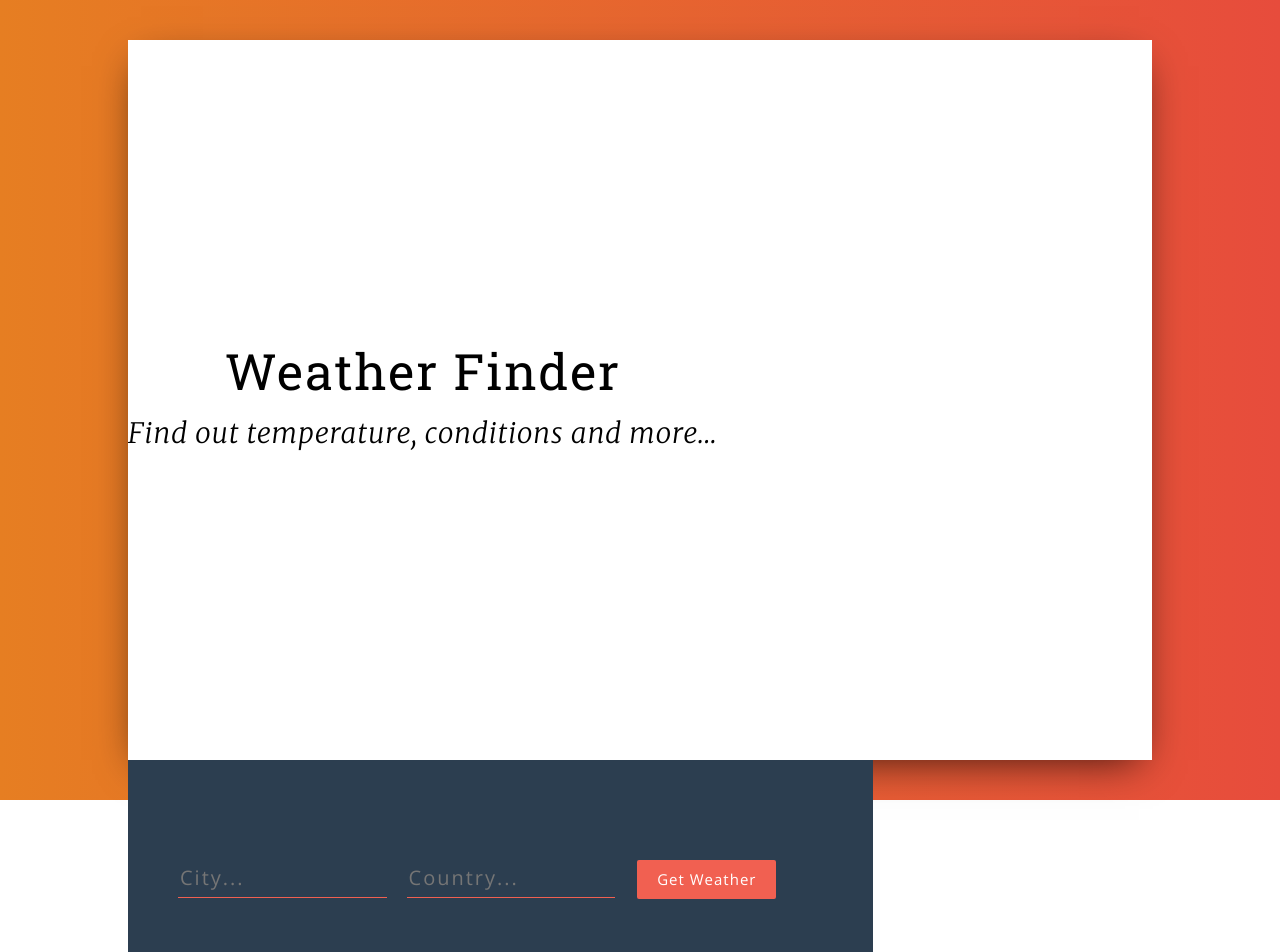
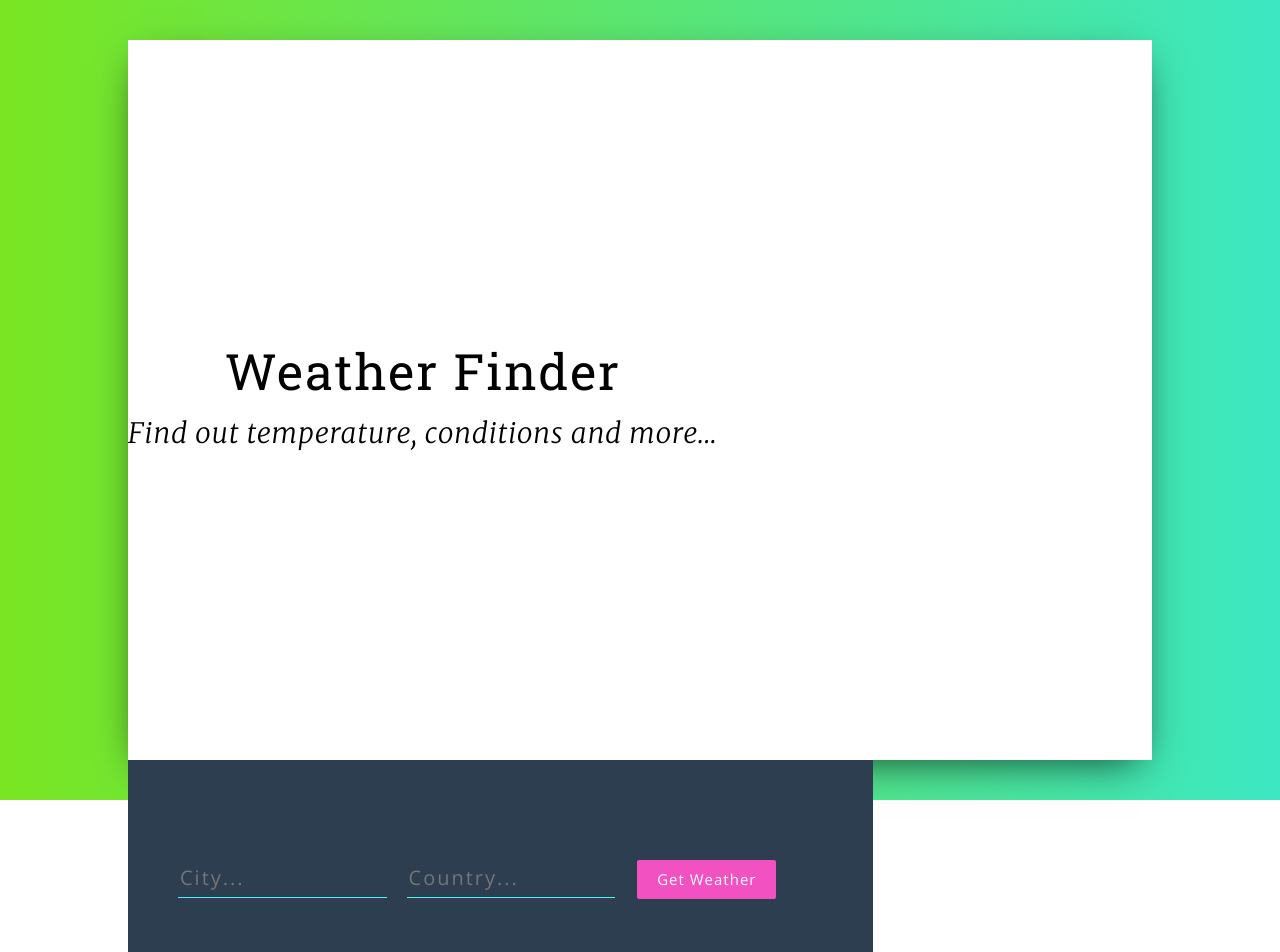
Before and after one commit to Venkatnatraj/React-weather-App, a React (Create React App) app in the folder natraj/: page / in a window 1280 px wide. Shown: the top 952 px of the page. Built offline with nearby package versions, Linux system fonts and the light colour scheme.

Commit message:
Changes made

```diff
--- a/natraj/src/App.css
+++ b/natraj/src/App.css
@@ -7,7 +7,7 @@ body {
 }
 
 .wrapper {
-  background: linear-gradient(to right, #e67e22, #e74c3c);
+  background: linear-gradient(to right, #7ae622, #3ce7c2);
   height: 100vh;
   display: flex;
   justify-content: center;
@@ -58,7 +58,7 @@ body {
 input[type="text"] {
   background-color: transparent;
   border: 0;
-  border-bottom: solid 1px #f16051;
+  border-bottom: solid 1px #51f1e9;
   width: 30%;
   padding-bottom: 4px;
   color: #fff !important;
@@ -87,7 +87,7 @@ button {
   letter-spacing: 1px;
   font-size: 15px;
   cursor: pointer;
-  background-color: #f16051;
+  background-color: #f151c1;
   color: #fff;
   font-weight: 100;
 }
@@ -104,7 +104,7 @@ button:active {
 }
 
 .weather__key {
-  color: #f16051;
+  color: #c24be0;
   border-bottom: solid 2px rgba(255,255,255,0.06);
   padding: 20px 0 20px 0;
   font-weight: 400;
@@ -120,7 +120,7 @@ button:active {
 }
 
 .weather__error {
-  color: #f16051;
+  color: #51ecf1;
   font-size: 20px;
   letter-spacing: 1px;
   font-weight: 200;
```
